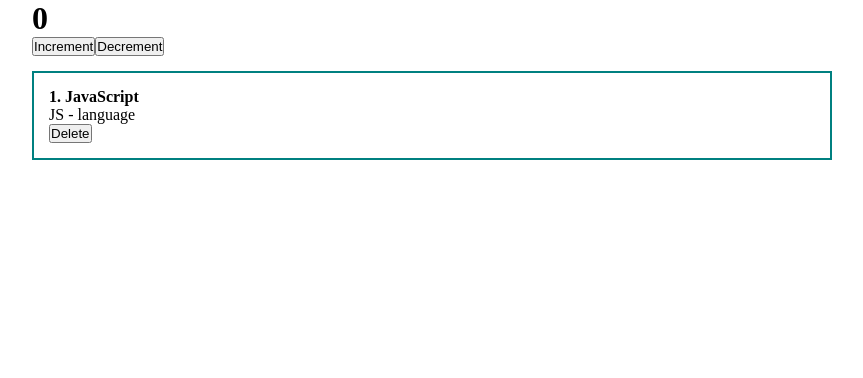
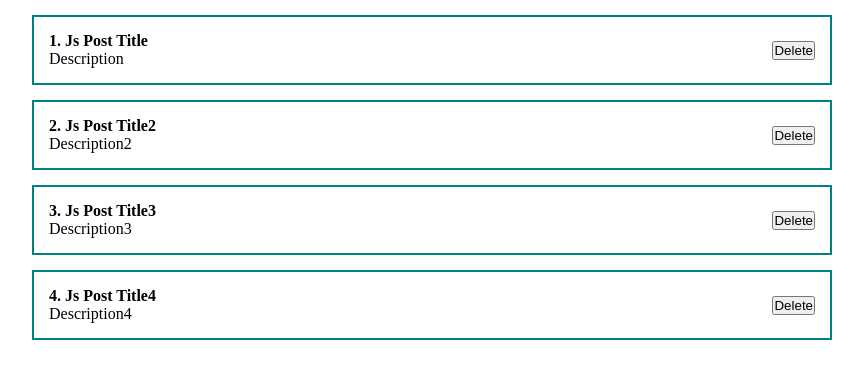
Before and after one commit to laskalexjob/react-base-course, a React (Create React App) app: page / in a window 1280 px wide. Shown: the top 378 px of the page, without its empty margins (208-1071 px from the left). Built offline with nearby package versions, Linux system fonts and the light colour scheme.

Commit message:
Posts list basic implementation

```diff
--- a/src/App.js
+++ b/src/App.js
@@ -1,22 +1,23 @@
 import React, { useState } from "react";
-import Counter from "./components/Counter";
+import PostItem from "./components/PostItem";
 import './styles/App.css'
 function App() {
+  const [posts, setPosts] = useState([
+    { id: 1, title: "Js Post Title", body: "Description" },
+    { id: 2, title: "Js Post Title2", body: "Description2" },
+    { id: 3, title: "Js Post Title3", body: "Description3" },
+    { id: 4, title: "Js Post Title4", body: "Description4" },
+  ])
 
   return (
     <div className="App">
-      <Counter />
-      <div className="post">
-        <div className="post__content">
-          <strong>1. JavaScript</strong>
-          <div>
-            JS - language
-          </div>
-          <div className="post__btns">
-            <button>Delete</button>
-          </div>
-        </div>
-      </div>
+
+
+      {
+        posts.map(post =>
+          <PostItem post={post} key={ post.id } />
+          )
+      }
     </div>
   );
 }
--- /dev/null
+++ b/src/components/PostItem.jsx
@@ -0,0 +1,20 @@
+import React from "react";
+
+const PostItem = (props) => {
+    console.log(props);
+
+    return (<div className="post">
+        <div className="post__content">
+            <strong>{ props.post.id}. {props.post.title}</strong>
+            <div>
+                { props.post.body }
+            </div>
+        </div>
+        <div className="post__btns">
+            <button>Delete</button>
+        </div>
+    </div>
+    );
+};
+
+export default PostItem;
--- a/src/styles/App.css
+++ b/src/styles/App.css
@@ -19,4 +19,6 @@
     padding: 15px;
     margin-top: 15px;
     border: 2px solid teal;
+    justify-content: space-between;
+    align-items: center;
 }
```
